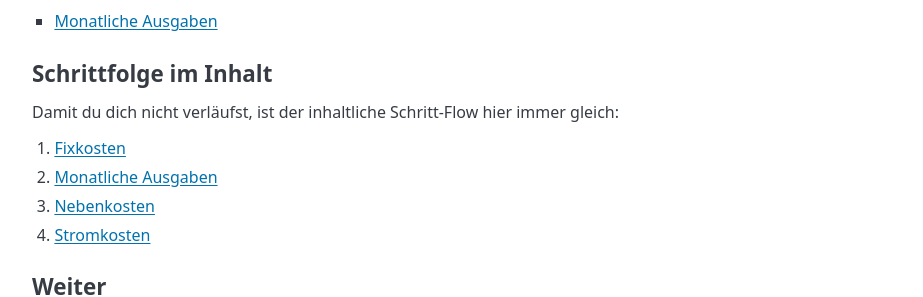
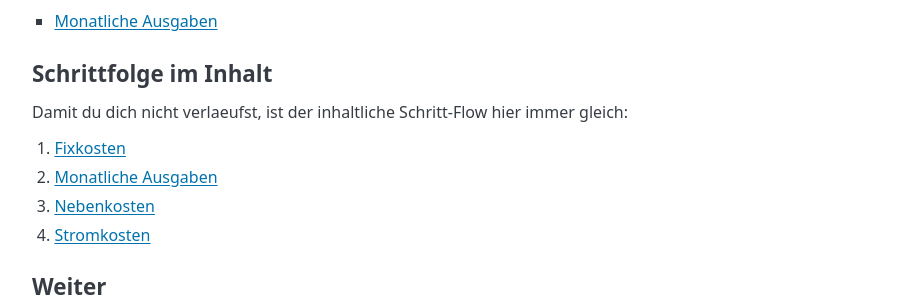
Before and after one commit to gluecklich-tools/einfach-geld-ordnen, a Jekyll site: the page built from seiten/fixkosten-uebersicht.md, in a window 1280 px wide. Shown: the part 672-969 px from the top of the page, without its empty margins (178-1101 px from the left). Built offline with Jekyll 4.4.1, drawn with Linux system fonts in a browser that asks for light colours; our own code applies the rules of GitHub Pages for plain Markdown files.

Commit message:
Klaus-Run: automated gates + push 2026-02-21 16:49

```diff
--- a/seiten/fixkosten-uebersicht.md
+++ b/seiten/fixkosten-uebersicht.md
@@ -34,7 +34,7 @@ Wenn ja: reicht.
 <!-- EGO_FLOW_BOX_V1:START -->
 ## Schrittfolge im Inhalt
 
-Damit du dich nicht verläufst, ist der inhaltliche Schritt-Flow hier immer gleich:
+Damit du dich nicht verlaeufst, ist der inhaltliche Schritt-Flow hier immer gleich:
 
 1. [Fixkosten]({{ site.baseurl }}/seiten/fixkosten-uebersicht.html)
 2. [Monatliche Ausgaben]({{ site.baseurl }}/seiten/monatliche-ausgaben.html)
```
Also changed, not shown: seiten/ueberblick.md (+3 -3 lines).
